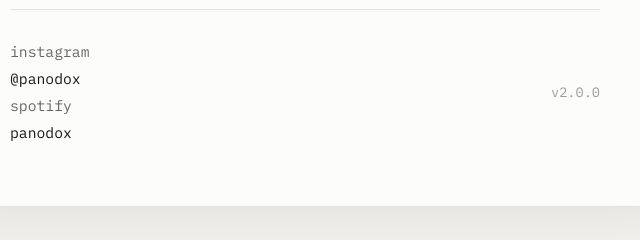
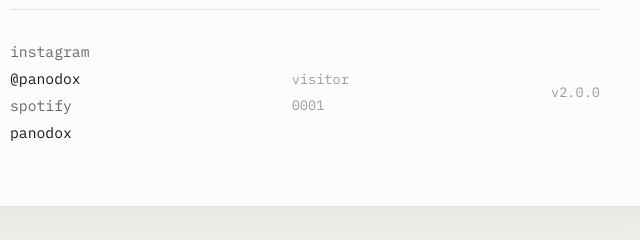
Before and after one commit to panodox/panodox.github.io, a plain HTML site: page index.html in a window 1280 px wide. Shown: the part 1486-1726 px from the top of the page, 335-975 px from the left. Drawn offline with Linux system fonts and the light colour scheme.

Commit message:
Update index.html

```diff
--- a/index.html
+++ b/index.html
@@ -239,12 +239,20 @@
 
 
 
-                <div class="version">
+              <div class="visitor">
 
-                    v2.0.0
+    <span>visitor</span>
 
-                </div>
+    <span id="visitor-count">0000</span>
 
+</div>
+
+
+<div class="version">
+
+    v2.0.0
+
+</div>
 
 
             </footer>
```
